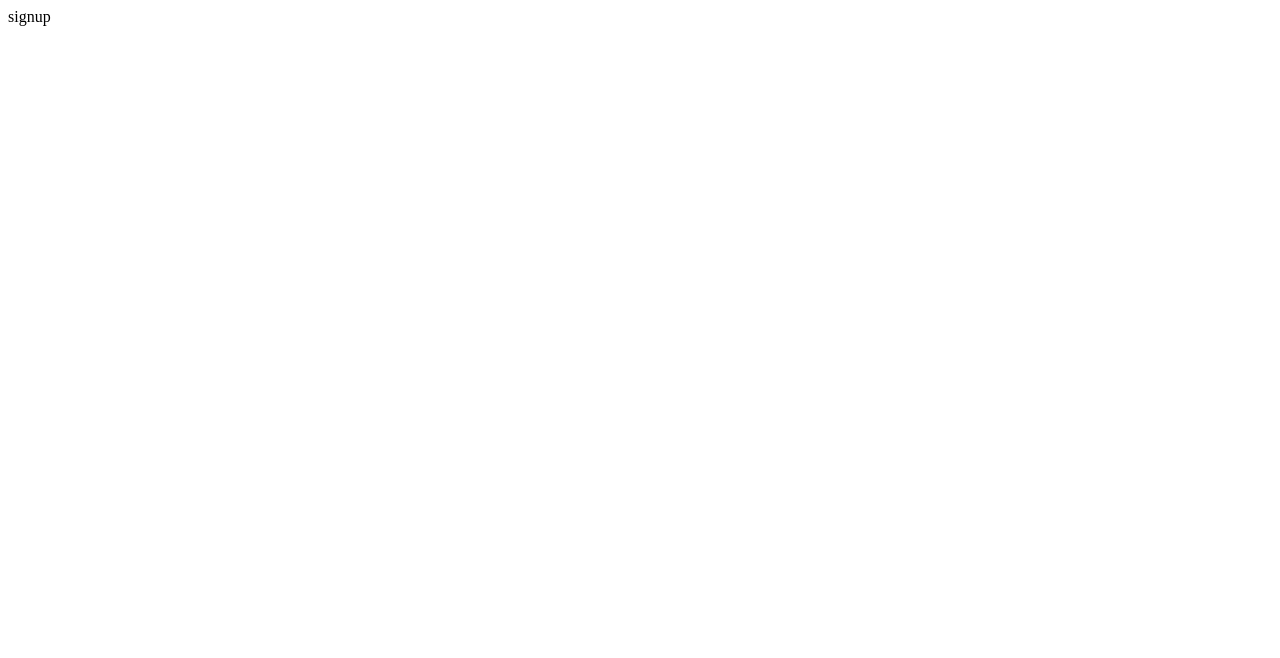
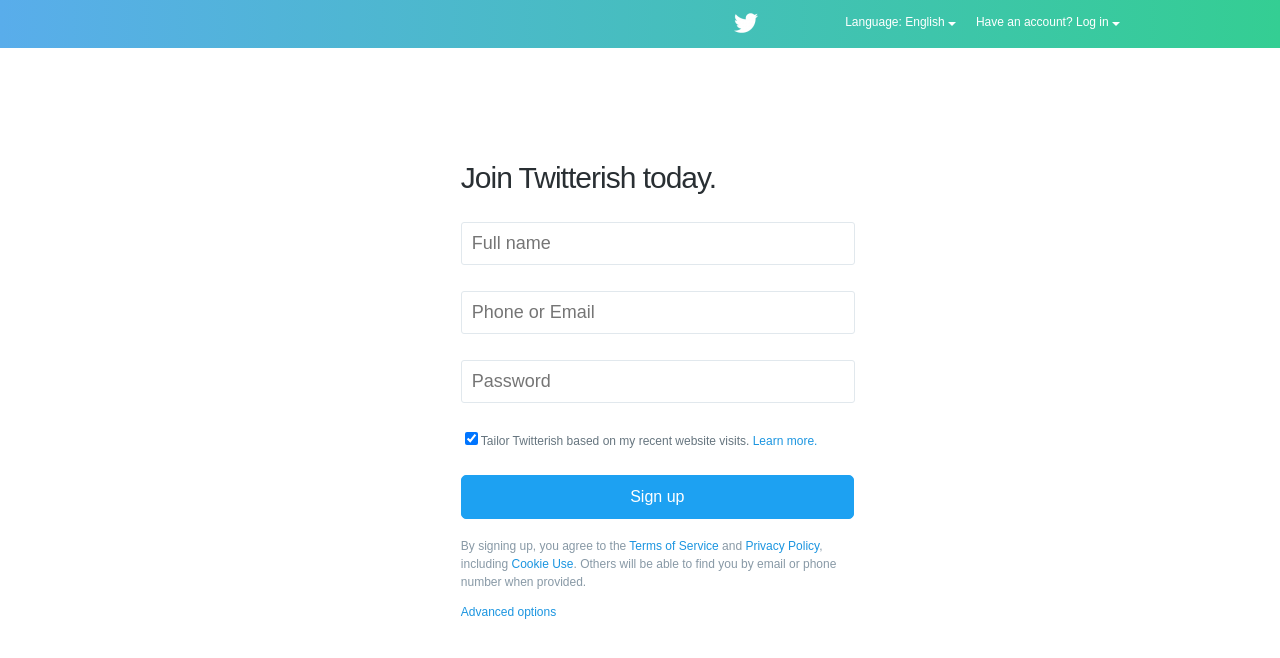
Before and after one commit to courtneymcallister/twitter_clone, a website: page public/html/signup.html in a window 1280 px wide. Drawn offline with Linux system fonts and the light colour scheme.

Commit message:
built the twitterish sign up page

```diff
--- a/public/css/signup.css
+++ b/public/css/signup.css
@@ -0,0 +1,142 @@
+.nav-bar{
+  background-color: transparent;
+  background: #1da1f2;
+  height: 48px;
+  width: 100%
+}
+
+.nav-bar-text{
+  float: right;
+  text-decoration: none;
+  color: white;
+  font-size: 12px;
+  position: relative;
+  top: 5px;
+  padding: 10px;
+  font-weight: 500;
+}
+
+.icon {
+  background: transparent;
+  display: inline-block;
+  position: relative;
+  top: 10px;
+  left: 13px;
+}
+
+.icon-container{
+  border: 1px solid transparent;
+  left: 720px;
+  height: 42px;
+  width: 50px;
+  display: inline-block;
+  position: relative;
+}
+
+.icon-container:hover {
+  border-bottom: 4px solid #1b95e0;
+  transition: .15s ease-in-out;
+  top: 0px;
+}
+
+.nav-bar a:hover{
+  text-decoration: underline;
+  color: #1b95e0;
+}
+
+.caret {
+  width: 0px;
+  height: 0px;
+  border-left: 4px solid transparent;
+  border-right: 4px solid transparent;
+  border-top: 4px solid white;
+  vertical-align: baseline;
+}
+
+#same-line {
+  display: inline-block;
+}
+
+#push-left {
+  margin-right: 150px;
+}
+
+#gradient {
+  background: linear-gradient(to right, #59ADEB, #34CE93);
+}
+
+.page-container {
+  margin: 0;
+  font-family: sans-serif;
+}
+
+.page-container h1 {
+  font: "Helvetica Neue";
+  font-weight: 100;
+  line-height: 36px;
+  font-size: 30px;
+  -webkit-font-smoothing: antialiased;
+  color: #292f33;
+  margin-bottom: 26px;
+  display: block;
+  letter-spacing: -1px;
+}
+
+.text-container {
+  height: 396px;
+  width: 392px;
+  padding-left: 36%;
+  padding-top: 92px;
+}
+
+.input-form {
+  width: 372px;
+  padding: 10px;
+  border: 1px solid #e1e8ed;
+  border-radius: 3px;
+  font-size: 18px;
+  display: inline-block;
+  font-color: #e1e8ed;
+  margin-bottom: 26px;
+}
+
+.input-form:focus{
+  outline: 0;
+  border-color: #56b4ef;
+}
+
+#link-style {
+  text-decoration: none;
+  color: #1b95e0;
+}
+
+.button {
+  width: 393px;
+  height: 44px;
+  background-color: #1da1f2;
+  border: 1px solid #1da1f2;
+  border-radius: 5px;
+  color: white;
+  padding: 10px;
+  margin-top: 26px;
+  font-size: 16px;
+}
+
+.checkbox-label {
+  font-size: 12px;
+  color:#66757f;
+  margin-bottom: 26px;
+}
+
+.footer-box{
+  color: #8899a6;
+  font-size: 12px;
+  width: 410px;
+  padding-top: 6px;
+  line-height: 18px;
+}
+
+.footer-box a{
+  color: #1b95e0;
+  text-decoration: none;
+}
--- a/public/html/signup.html
+++ b/public/html/signup.html
@@ -1 +1,56 @@
-signup
+<!DOCTYPE html>
+<html>
+  <head>
+    <meta charset="utf-8">
+    <title>Sign up for Twitterish</title>
+    <link rel="shortcut icon" href="../images/twitter-blue.png">
+    <link rel="stylesheet" href="/css/signup.css">
+  </head>
+  <body class="page-container">
+    <nav>
+      <div class="nav-bar" id="gradient">
+        <a href="#"><div class="icon-container"><img class="icon" src="../images/twitter-24.png" alt="Home"></div></a>
+        <a class="nav-bar-text" id="push-left" href="#">Have an account? Log in
+          <div id="same-line" class="caret"></div>
+        </a>
+        <a class="nav-bar-text" href="#">Language: English
+            <div id="same-line" class="caret"></div>
+        </a>
+      </div>
+    </nav>
+    <div class="text-container">
+      <header>
+        <h1>Join Twitterish today.</h1>
+      </header>
+      <main>
+        <form action="/signup" method="get">
+          <div>
+            <input class="input-form" type="text" name="fullName" placeholder="Full name">
+          </div>
+          <div>
+            <input class="input-form" type="email" name="email" placeholder="Phone or Email">
+          </div>
+          <div>
+            <input class="input-form" type="password" name="password" placeholder="Password">
+          </div>
+          <div>
+            <label class="checkbox-label"><input type="checkbox" name="checkbox" checked>Tailor Twitterish based on my recent website visits.
+              <a id="link-style" href="#">Learn more.</a>
+            </label>
+          </div>
+          <div>
+            <button class="button" type="submit">Sign up</button>
+          </div>
+        </form>
+      </main>
+      <footer class="footer-box">
+        <p>By signing up, you agree to the
+          <a href="#">Terms of Service</a> and
+          <a href="#">Privacy Policy</a>, including
+          <a href="#">Cookie Use</a>. Others will be able to find you by email or phone number when provided.
+        </p>
+        <div><a href="#">Advanced options</a></div>
+      </footer>
+    </div>
+  </body>
+</html>
```
Also changed, not shown: public/images/twitter-24.png (added), public/images/twitter-32.png (added), public/images/twitter-blue.png (added).
